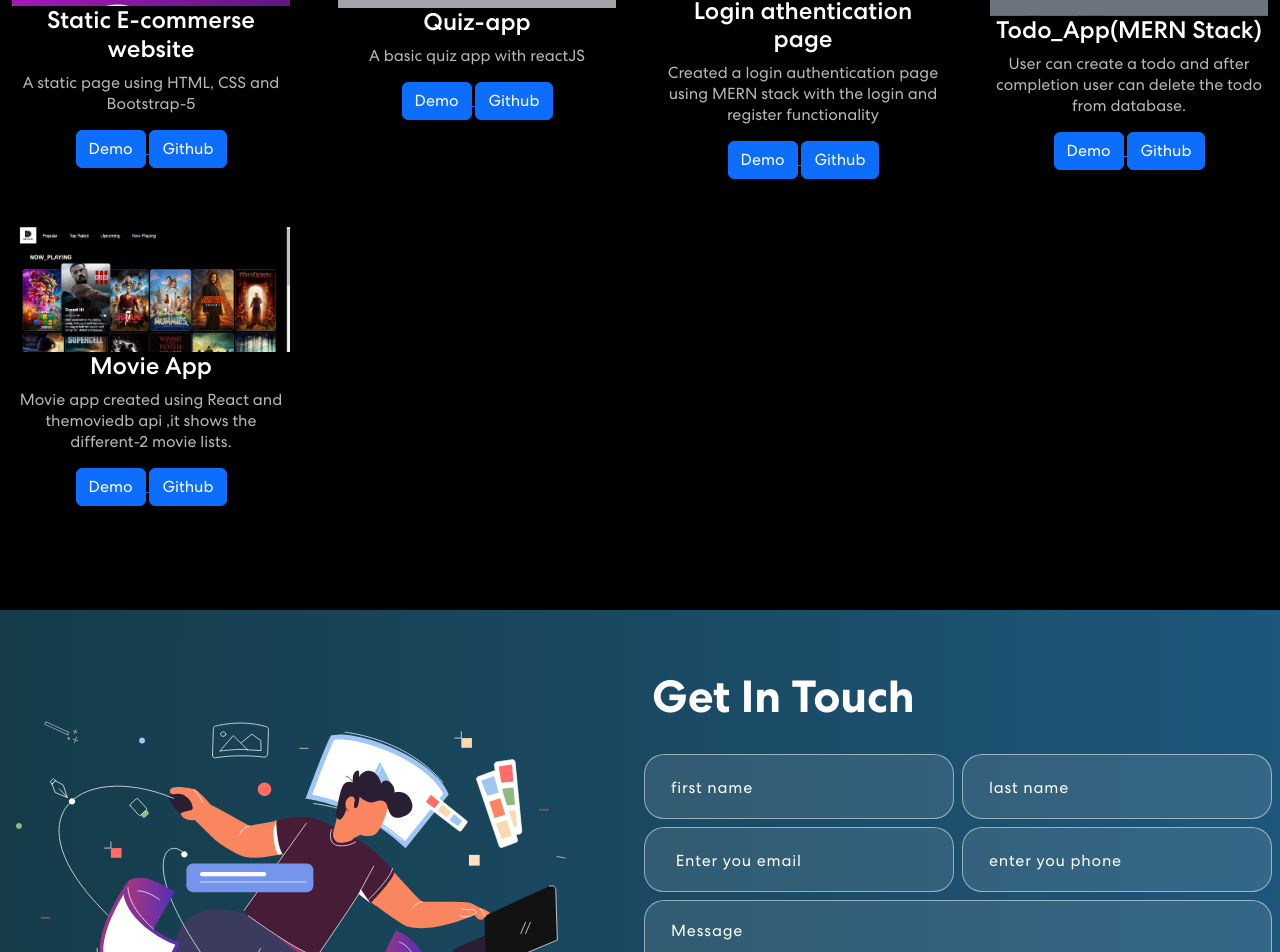
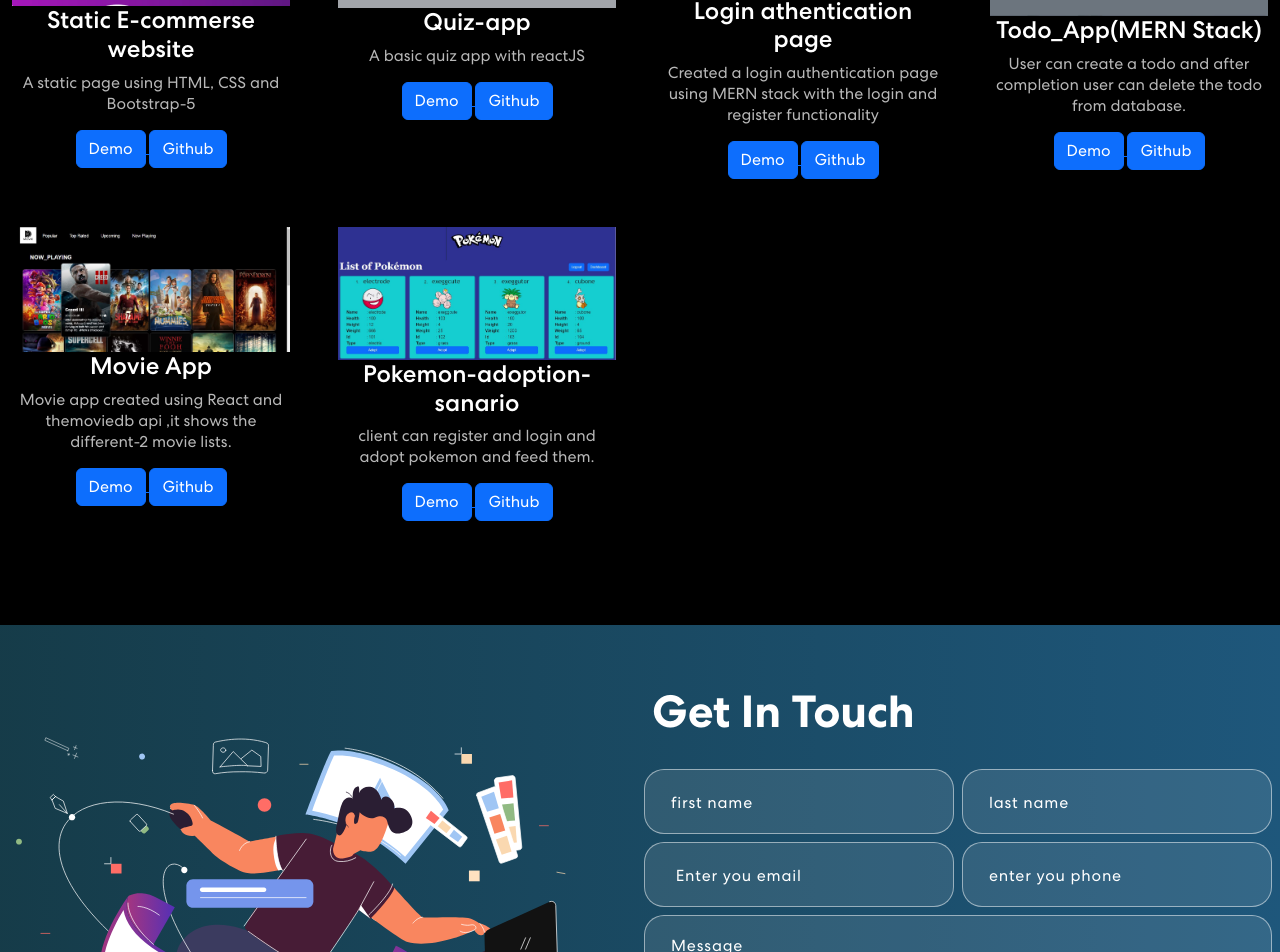
Before and after one commit to saurabh222132/portFolio-2, a React (Create React App) app: page / in a window 1280 px wide. Shown: the part 2336-3288 px from the top of the page. Built offline with nearby package versions, Linux system fonts and the light colour scheme.

Commit message:
add project-6

```diff
--- a/src/Components/projects/projectData.js
+++ b/src/Components/projects/projectData.js
@@ -3,6 +3,7 @@ import projectImg2 from "./project-Image/project-img2.png";
 import projectImg3 from "./project-Image/project-img3.png";
 import projectImg4 from "./project-Image/project-img4.JPG";
 import projectImg5 from "./project-Image/project-img5.JPG";
+import projectImg6 from "./project-Image/project-img6.JPG";
 
 const ProjectData = [
   {
@@ -45,6 +46,14 @@ const ProjectData = [
     demolink: "https://main--comforting-capybara-9f0bcc.netlify.app/",
     githublink: "https://github.com/saurabh222132/Movie_app",
   },
+  {
+    title: "Pokemon-adoption-sanario",
+    description:
+      "client can register and login and adopt pokemon and feed them.",
+    imgUrl: projectImg6,
+    demolink: "https://teal-torte-73cb48.netlify.app/",
+    githublink: "https://github.com/saurabh222132/adopt_pokemon",
+  },
 ];
 
 export default ProjectData;
```
Also changed, not shown: src/Components/projects/project-Image/project-img6.JPG (added), 1 other file (tests, documents, lock files or other folders).
